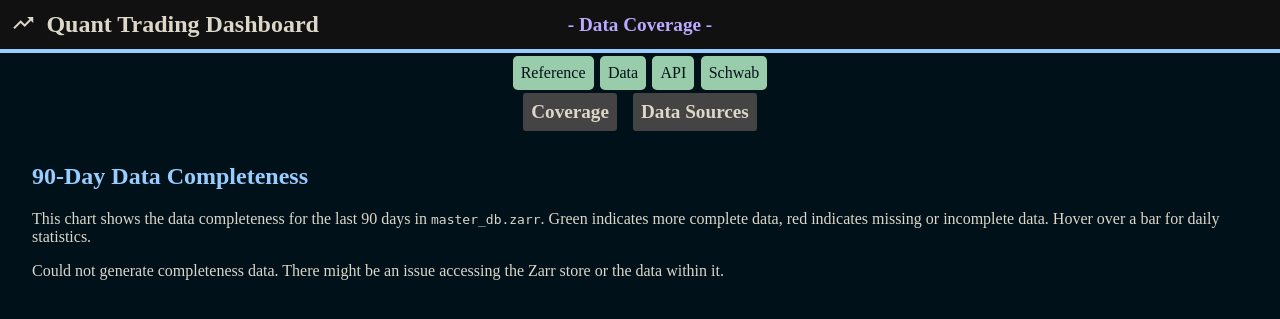
After one commit to GillsSpace/Quant_Trading, a Flask app: template templates/data/coverage.html in a window 1280 px wide. The commit adds this page. Shown: the top 319 px of the page. Run offline with Flask 3, Linux system fonts and the light colour scheme; the template is opened without the code that fills it, so the values that code supplies are empty; parts of the project's set-up code (start-up, migrations or seed data) failed here and were passed over; some libraries are stand-ins or nearby versions.

Commit message:
cli fixes

```diff
--- a/blueprints/api/views.py
+++ b/blueprints/api/views.py
@@ -2,6 +2,6 @@ from flask import Blueprint, render_template
 
 api_bp = Blueprint('api', __name__, template_folder='templates', static_folder='static')
 
-@api_bp.route('/')
-def page_index():
+@api_bp.route('/api')
+def api():
     return render_template('api/api.html')
--- a/mainCLI.py
+++ b/mainCLI.py
@@ -1,6 +1,7 @@
 #Project Imports
 from utility.lib_apiManagment import create_client, create_client_gcloud_storage
 from universes.universe_config import Universe_Config as uc
+from vm_scripts.save_data_master import Save_Data_Master as sdm
 
 #Python Imports
 import os
@@ -37,7 +38,10 @@ def main():
 
 
         elif option.lower() in ['db-create-hot','db-c-h']:
-            pass
+            smd = sdm()
+            date_input = input("Enter the initial day for the new database 'YYYY-MM-DD' (e.g. '2025-08-31'): ").strip()
+            sdm.create_new_db(initial_day=date_input)
+            print("Database created successfully for initial day:", date_input)
 
 
         elif option.lower() == "gen-keys":
--- a/static/style.css
+++ b/static/style.css
@@ -74,3 +74,91 @@ a {
 .main-links a:hover {
     background-color: #88bb99;
 }
+
+/* --- Completeness Graph Styles --- */
+
+.completeness-graph-container {
+    margin-top: 2rem;
+    margin-bottom: 2rem;
+}
+
+.completeness-graph-container h2 {
+    color: #99ccff;
+}
+
+.completeness-graph {
+    display: flex;
+    flex-direction: row;
+    width: 100%;
+    height: 120px;
+    border: 1px solid #99ccff;
+    border-radius: 0.3rem;
+    background-color: #111111; /* Darker background */
+    padding: 0.5rem;
+    box-sizing: border-box;
+}
+
+.bar-wrapper {
+    flex-grow: 1;
+    height: 100%;
+    margin: 0 1px;
+    display: flex;
+    align-items: flex-end; /* Bars grow from the bottom */
+    position: relative;
+}
+
+.bar {
+    width: 100%;
+    cursor: pointer;
+    transition: opacity 0.2s;
+    min-height: 2px; /* Ensure all bars are at least minimally visible */
+}
+
+.bar:hover {
+    opacity: 0.7;
+}
+
+.bar.missing {
+    height: 100%;
+    background-color: #8B0000; /* Dark Red */
+    border: 1px solid #FF4444;
+    box-sizing: border-box;
+}
+
+.graph-labels {
+    display: flex;
+    justify-content: space-between;
+    font-size: 0.8em;
+    margin-top: 5px;
+    color: #99ccff;
+}
+
+/* --- Data Sub-Menu Styles --- */
+
+.data-page-content {
+    padding-left: 2rem;
+    padding-right: 2rem;
+}
+
+.data-page-content .links {
+    align-items: center;
+    display: flex;
+    justify-content: center;
+}
+
+.data-page-content .link-item {
+    background-color: #444444;
+    color: #dcd7c9;
+    border-radius: 0.2rem;
+    padding: 0.5rem;
+    margin: 0 0.5rem; /* Remove vertical margins */
+}
+
+.data-page-content .link-item:hover {
+    background-color: #555555;
+}
+
+.data-page-content .link-item h3 {
+    margin: 0;
+    font-size: 1.2rem;
+}
--- /dev/null
+++ b/templates/data/coverage.html
@@ -0,0 +1,45 @@
+{% extends "template.html" %}
+{% block title %}Data Coverage{% endblock %}
+{% block name %}- Data Coverage -{% endblock %}
+
+{% block content %}
+<div class="container data-page-content">
+
+    <div class='links'>
+        <a href="{{ url_for('data.page_coverage') }}">
+            <div class="link-item">
+                <h3>Coverage</h3>
+            </div>
+        </a>
+        <a href="#">
+            <div class="link-item">
+                <h3>Data Sources</h3>
+            </div>
+        </a>
+    </div>
+
+    <div class="completeness-graph-container">
+        <h2>90-Day Data Completeness</h2>
+        <p>This chart shows the data completeness for the last 90 days in <code>master_db.zarr</code>. Green indicates more complete data, red indicates missing or incomplete data. Hover over a bar for daily statistics.</p>
+        {% if completeness_stats %}
+            <div class="completeness-graph">
+                {% for day in completeness_stats %}
+                    <div class="bar-wrapper" title="{{ day.tooltip }}">
+                        {% if day.completeness == 0 %}
+                            <div class="bar missing"></div>
+                        {% else %}
+                            <div class="bar" style="height: {{ day.completeness }}%; background-color: {{ day.color }};"></div>
+                        {% endif %}
+                    </div>
+                {% endfor %}
+            </div>
+            <div class="graph-labels">
+                <span>{{ completeness_stats[0].date }}</span>
+                <span>{{ completeness_stats[-1].date }}</span>
+            </div>
+        {% else %}
+            <p>Could not generate completeness data. There might be an issue accessing the Zarr store or the data within it.</p>
+        {% endif %}
+    </div>
+</div>
+{% endblock %}
```
Also changed, not shown: blueprints/data/views.py (+87 -2 lines), templates/api/api.html (+5 -3 lines), templates/data/data.html (+4 -23 lines), vm_scripts/vm_master.py (added, +35 -0 lines), 2 other files.
